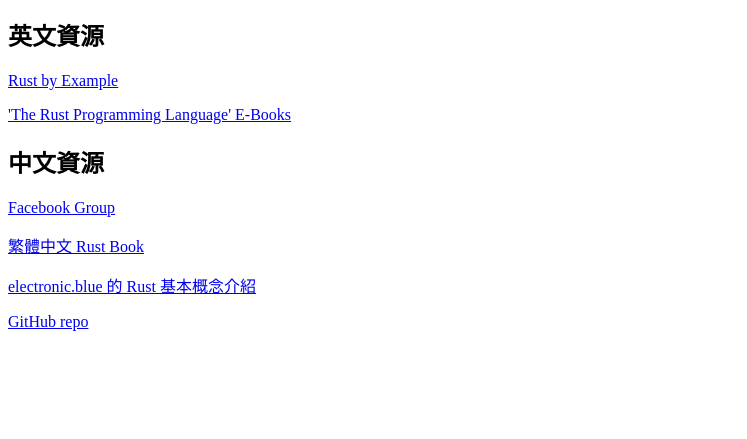
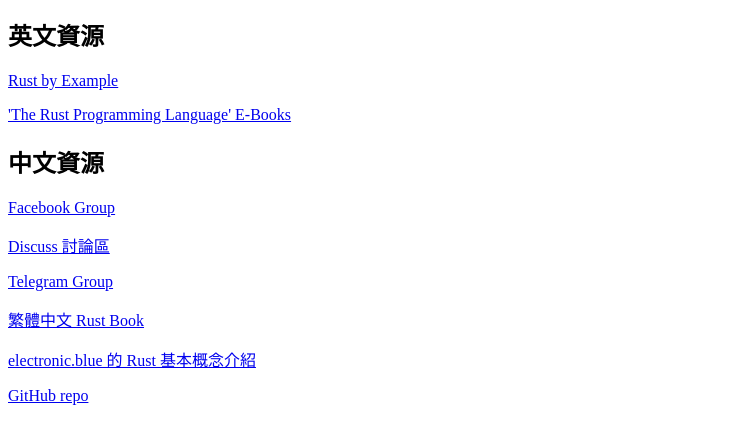
Before and after one commit to taiwan/rust, a plain HTML site: page index.html in a window 1280 px wide. Shown: the part 93-532 px from the top of the page, without its empty margins (0-747 px from the left). Drawn offline with Linux system fonts and the light colour scheme.

Commit message:
Update index.html

```diff
--- a/index.html
+++ b/index.html
@@ -21,6 +21,12 @@
         <a href="https://www.facebook.com/groups/857846870916793/">Facebook Group</a>
       </p>
       <p>
+        <a href="https://discuss.rust-lang.tw">Discuss 討論區</a>
+      </p>
+      <p>
+        <a href="https://t.me/rust_tw">Telegram Group</a>
+      </p>
+      <p>
         <a href="https://askeing.github.io/rust-book/">繁體中文 Rust Book</a>
       </p>
       <p>
```
